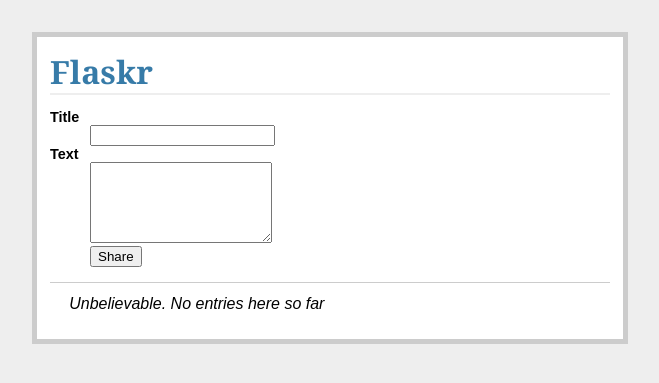
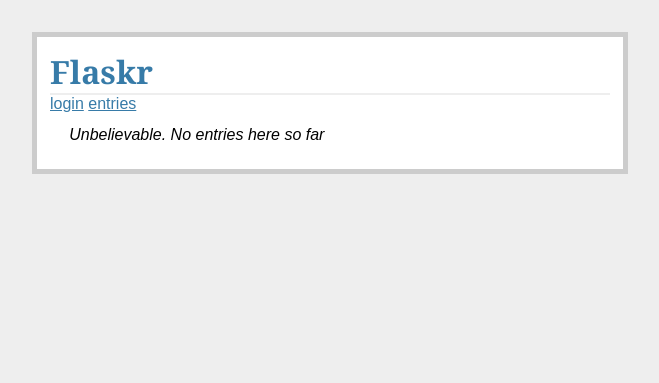
Before and after one commit to ChicChi120/practice_flask, a Flask app: page / in a window 1280 px wide. Shown: the top 383 px of the page, without its empty margins (310-969 px from the left). Run offline with Flask 2, Linux system fonts and the light colour scheme; data that the repository does not hold is empty.

Commit message:
user login

```diff
--- a/flaskr/templates/layout.html
+++ b/flaskr/templates/layout.html
@@ -3,6 +3,15 @@
 <link rel=stylesheet type=text/css href="{{url_for('static', filename='style.css')}}">
 <div class="page">
     <h1>Flaskr</h1>
+    {% if session.user_id %}
+    <a href="{{url_for('logout')}}">logout</a>
+    <a href="{{url_for('show_entries')}}">entries</a>
+    <a href="{{url_for('user_list')}}">users</a>
+    {% else %}
+    <a href="{{url_for('login')}}">login</a>
+    <a href="{{url_for('show_entries')}}">entries</a>
+    {% endif %}
+
     {% for message in get_flashed_messages() %}
     <div class="flash">{{message}}</div>
     {% endfor %}
--- a/flaskr/templates/show_entries.html
+++ b/flaskr/templates/show_entries.html
@@ -1,20 +1,23 @@
 {% extends "layout.html" %}
 {% block body %}
-<form action="{{url_for('add_entry')}}" method=post class="add-entry">
+
+  {% if session.user_id %}
+  <form action="{{ url_for('add_entry') }}" method=post class=add-entry>
     <dl>
-        <dt>Title</dt>
-        <dd><input type=text size=20 name=title> </dd>
-        <dt>Text</dt>
-        <dd> <textarea name=text rows=5 cols=20></textarea> </dd>
-        <dd><input type=submit value=Share></dd>
+      <dt>Title:
+      <dd><input type=text size=20 name=title>
+      <dt>Text:
+      <dd><textarea name=text rows=5 cols=20></textarea>
+      <dd><input type=submit value=Share>
     </dl>
   </form>
+  {% endif %}
 
   <ul class=entries>
   {% for entry in entries %}
-    <li><h2>{{entry.title}}</h2>{{entry.text|safe}}</li>
+    <li><h2>{{ entry.title }}</h2>{{ entry.text|safe }}
   {% else %}
-    <li><em>Unbelievable. No entries here so far</em></li>
+    <li><em>Unbelievable.  No entries here so far</em>
   {% endfor %}
   </ul>
 {% endblock %}
--- a/flaskr/views.py
+++ b/flaskr/views.py
@@ -1,6 +1,23 @@
-from flask import request, redirect, url_for, render_template, flash, abort, jsonify, session
+from functools import wraps
+from flask import request, redirect, url_for, render_template, flash, abort, jsonify, session, g
 from flaskr import app, db
 from flaskr.models import Entry, User
+
+def login_required(f):
+    @wraps(f)
+    def decorated_view(*args, **kwargs):
+        if g.user is None:
+            return redirect(url_for('login', next=request.path))
+        return f(*args, **kwargs)
+    return decorated_view
+
+@app.before_request
+def load_user():
+    user_id = session.get('user_id')
+    if user_id is None:
+        g.user = None
+    else:
+        g.user = User.query.get(session['user_id'])
 
 @app.route('/')
 def show_entries():
@@ -18,16 +35,19 @@ def add_entry():
     return redirect(url_for('show_entries'))
 
 @app.route('/users/')
+@login_required
 def user_list():
     users = User.query.all()
     return render_template('user/list.html', users=users)
 
 @app.route('/users/<int:user_id>/')
+@login_required
 def user_detail(user_id):
     user = User.query.get(user_id)
     return render_template('user/detail.html', user=user)
 
 @app.route('/users/<int:user_id>/edit/', methods=['GET', 'POST'])
+@login_required
 def user_edit(user_id):
     user = User.query.get(user_id)
     if user is None:
@@ -43,6 +63,7 @@ def user_edit(user_id):
 
 
 @app.route('/users/create/', methods=['GET', 'POST'])
+@login_required
 def user_create():
     if request.method  == 'POST':
         user = User(name=request.form['name'],
```
Also changed, not shown: flaskr/templates/login.html (added, +12 -0 lines). Lines whose indentation alone changed are shown as unchanged.
